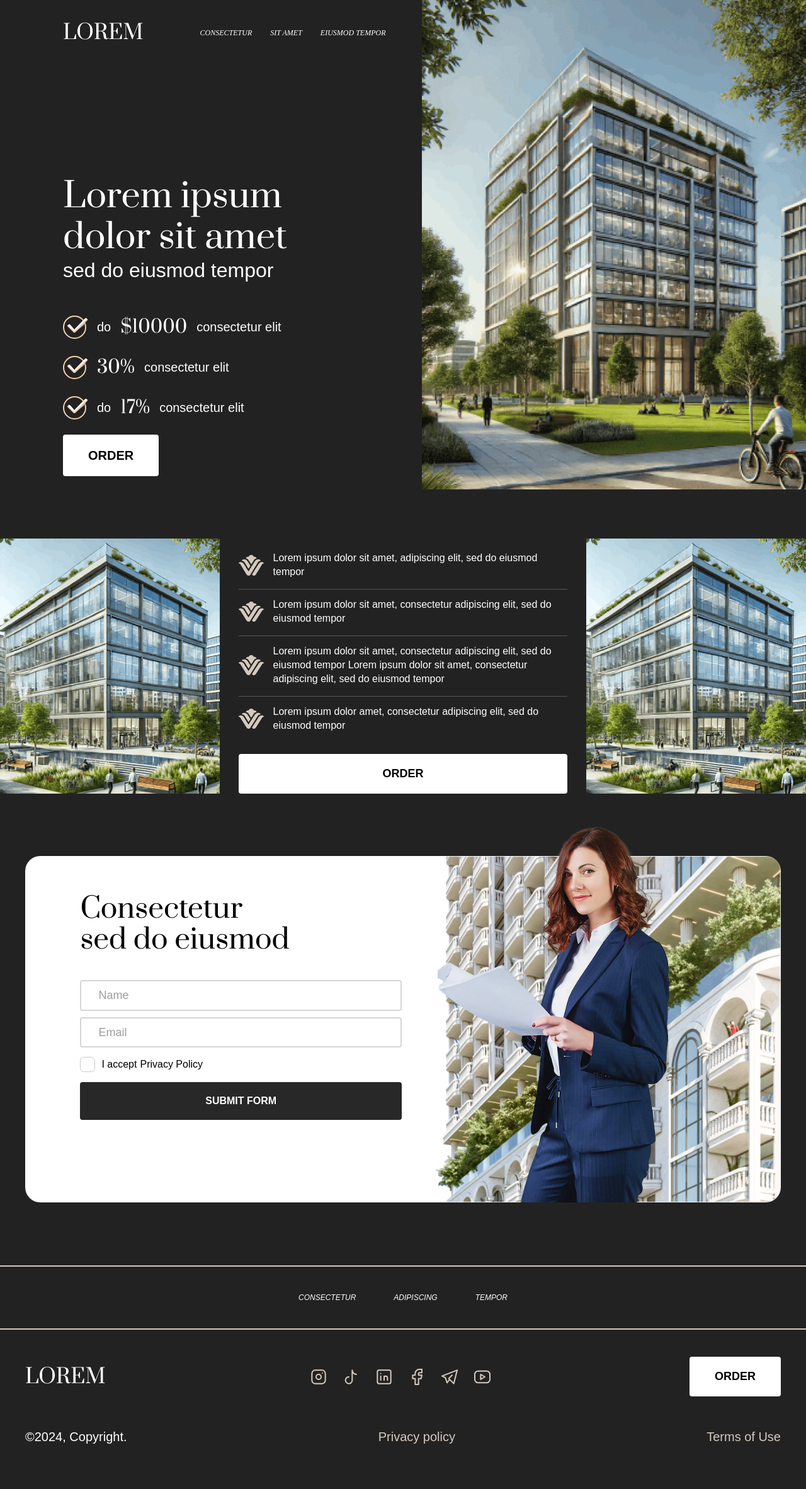
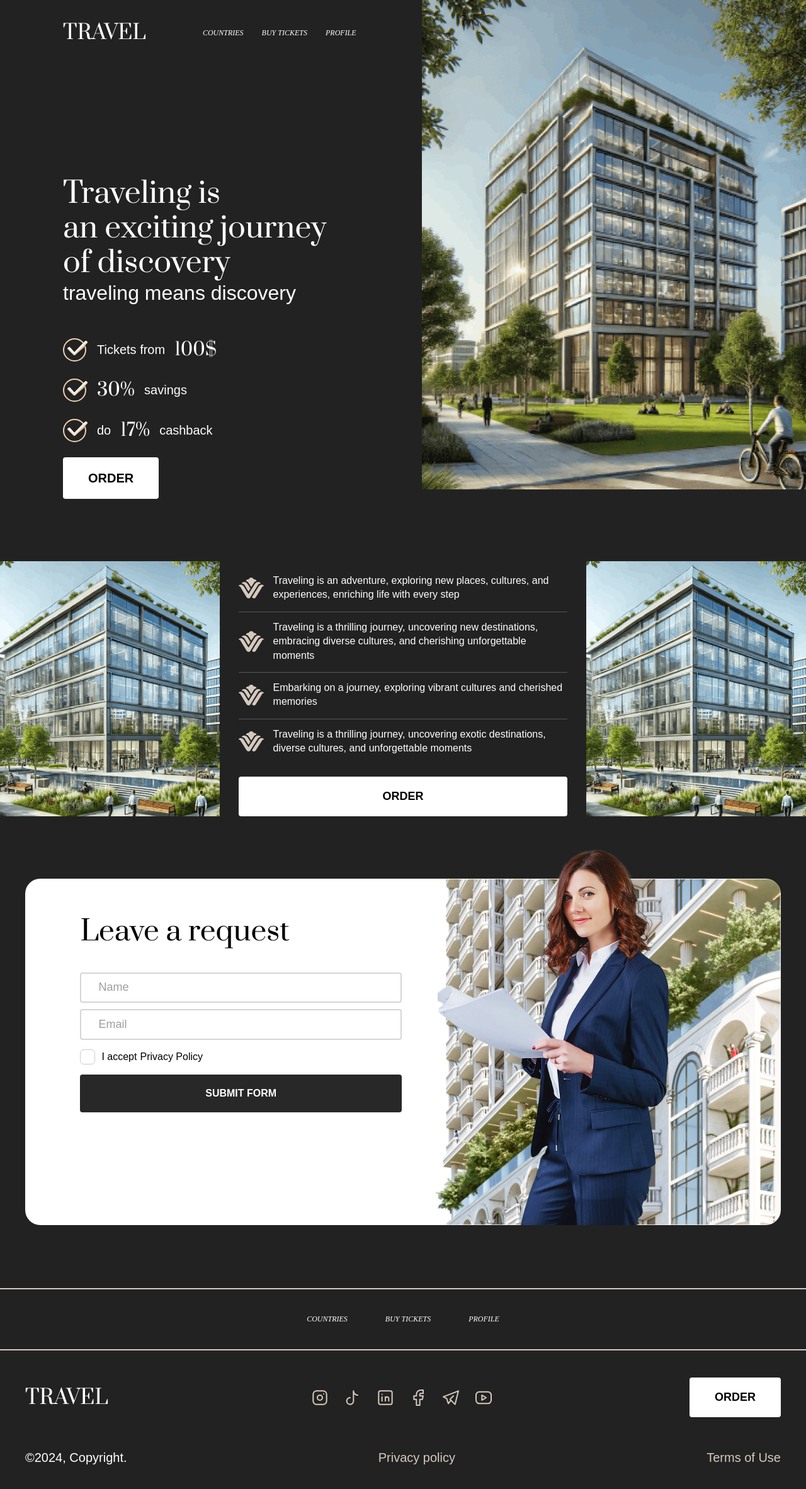
Before and after one commit to abdanila/MST_test, a plain HTML site: page index.html in a window 1280 px wide. Shown: the whole page at 63% size. Before the commit the page ends 2336 px from the top, so only its background shows below. Drawn offline with Linux system fonts and the light colour scheme.

Commit message:
Доработка верстки и рерайт текста

```diff
--- a/index.html
+++ b/index.html
@@ -11,14 +11,14 @@
         <div class="container">
             <div class="header__content">
                 <div class="header__content-logo">
-                    <a href="#!" class="logo__link"><p class="logo-text">LOREM</p></a>
+                    <a href="#!" class="logo__link"><p class="logo-text">TRAVEL</p></a>
                 </div>
                 <div class="header__items pc">
                     <ul class="header__ul">
-                        <a href="#!" class="header__li__link"><li class="header__li">CONSECTETUR</li></a>
-                       <a href="#!" class="header__li__link"> <li class="header__li">SIT AMET</li></a>
-                        <a href="#!" class="header__li__link"><li class="header__li">EIUSMOD TEMPOR</li></a>
-                    </ul>
+                        <a href="#!" class="header__li__link"><li class="header__li">Countries</li></a>
+                        <a href="#!" class="header__li__link"> <li class="header__li">Buy tickets</li></a>
+                        <a href="#!" class="header__li__link"><li class="header__li">Profile</li></a>
+                </ul>
                 </div>
                 <div class="header__content__bm__btn mob">
                     <span class="bm__line"></span>
@@ -28,9 +28,9 @@
                 <div class="header__content__bm mob none">
                     <div class="header__items">
                         <ul class="header__ul">
-                            <a href="#!" class="header__li__link"><li class="header__li">CONSECTETUR</li></a>
-                           <a href="#!" class="header__li__link"> <li class="header__li">SIT AMET</li></a>
-                            <a href="#!" class="header__li__link"><li class="header__li">EIUSMOD TEMPOR</li></a>
+                            <a href="#!" class="header__li__link"><li class="header__li">Countries</li></a>
+                            <a href="#!" class="header__li__link"> <li class="header__li">Buy tickets</li></a>
+                            <a href="#!" class="header__li__link"><li class="header__li">Profile</li></a>
                         </ul>
                     </div>
                 </div>
@@ -38,7 +38,7 @@
                     <div class="footer__bottom">
                         <div class="footer__bottom__content">
                                 <div class="header__content-logo">
-                                    <a href="#!" class="logo__link"><p class="logo-text">LOREM</p></a>
+                                    <a href="#!" class="logo__link"><p class="logo-text">TRAVEL</p></a>
                                 </div>
                                 <div class="footer__bottom__content__link">
                                     <a href="#!" class="footer__img__link"><img src="./img/logo/Component icons.svg" alt="inst" class="footer__img__link"></a>
@@ -64,12 +64,12 @@
     <section class="banner">
         <div class="container">
             <div class="banner__content">
-                <h1 class="banner__content__title">Lorem ipsum<br>dolor sit amet</h1>
-                <p class="banner__content__subtitle">sed do eiusmod tempor</p>
+                <h1 class="banner__content__title">Traveling is<br>an exciting journey<br>of discovery</h1>
+                <p class="banner__content__subtitle">traveling means discovery</p>
                 <div class="banner__content__price__items">
-                    <div class="banner__content__price"><img src="./img/tick_ssoz1sn9kkb8 2.svg" alt="ok"><p class="banner__content__price__text">do<span class="banner__content__price__num">$10000</span>consectetur elit</p></div>
-                    <div class="banner__content__price"><img src="./img/tick_ssoz1sn9kkb8 2.svg" alt="ok"><p class="banner__content__price__text"><span class="banner__content__price__num">30%</span>consectetur elit</p></div>
-                    <div class="banner__content__price"><img src="./img/tick_ssoz1sn9kkb8 2.svg" alt="ok"><p class="banner__content__price__text">do<span class="banner__content__price__num">17%</span>consectetur elit</p></div>
+                    <div class="banner__content__price"><img src="./img/tick_ssoz1sn9kkb8 2.svg" alt="ok"><p class="banner__content__price__text">Tickets from<span class="banner__content__price__num">100$</span></p></div>
+                    <div class="banner__content__price"><img src="./img/tick_ssoz1sn9kkb8 2.svg" alt="ok"><p class="banner__content__price__text"><span class="banner__content__price__num">30%</span>savings</p></div>
+                    <div class="banner__content__price"><img src="./img/tick_ssoz1sn9kkb8 2.svg" alt="ok"><p class="banner__content__price__text">do<span class="banner__content__price__num">17%</span>cashback</p></div>
                     <button class="banner__content__order">ORDER</button>
                 </div>
                 <div class="header__banner">
@@ -84,10 +84,10 @@
                 <div class="banner-info__grid__items"><img src="./img/banner-02.png" alt="banner" class="banner-info__grid__items-img"></div>
                 <div class="banner-info__grid__items">
                     <ul class="banner-info__grid__items__list">
-                        <li class="banner-info__grid__items__list__li line"><img src="./img/logo-02.svg" alt="logo" class="banner-info__grid__items__list__li__img"><p class="banner-info__grid__items__list__li__text">Lorem ipsum dolor sit amet, adipiscing elit, sed do eiusmod tempor</p></li>
-                        <li class="banner-info__grid__items__list__li line"><img src="./img/logo-02.svg" alt="logo" class="banner-info__grid__items__list__li__img"><p class="banner-info__grid__items__list__li__text">Lorem ipsum dolor sit amet, consectetur adipiscing elit, sed do eiusmod tempor </p></li>
-                        <li class="banner-info__grid__items__list__li line"><img src="./img/logo-02.svg" alt="logo" class="banner-info__grid__items__list__li__img"><p class="banner-info__grid__items__list__li__text">Lorem ipsum dolor sit amet, consectetur adipiscing elit, sed do eiusmod tempor Lorem ipsum dolor sit amet, consectetur adipiscing elit, sed do eiusmod tempor </p></li>
-                        <li class="banner-info__grid__items__list__li"><img src="./img/logo-02.svg" alt="logo" class="banner-info__grid__items__list__li__img"><p class="banner-info__grid__items__list__li__text">Lorem ipsum dolor amet, consectetur adipiscing elit, sed do eiusmod tempor </p></li>
+                        <li class="banner-info__grid__items__list__li line"><img src="./img/logo-02.svg" alt="logo" class="banner-info__grid__items__list__li__img"><p class="banner-info__grid__items__list__li__text">Traveling is an adventure, exploring new places, cultures, and experiences, enriching life with every step</p></li>
+                        <li class="banner-info__grid__items__list__li line"><img src="./img/logo-02.svg" alt="logo" class="banner-info__grid__items__list__li__img"><p class="banner-info__grid__items__list__li__text">Traveling is a thrilling journey, uncovering new destinations, embracing diverse cultures, and cherishing unforgettable moments</p></li>
+                        <li class="banner-info__grid__items__list__li line"><img src="./img/logo-02.svg" alt="logo" class="banner-info__grid__items__list__li__img"><p class="banner-info__grid__items__list__li__text">Embarking on a journey, exploring vibrant cultures and cherished memories</p></li>
+                        <li class="banner-info__grid__items__list__li"><img src="./img/logo-02.svg" alt="logo" class="banner-info__grid__items__list__li__img"><p class="banner-info__grid__items__list__li__text">Traveling is a thrilling journey, uncovering exotic destinations, diverse cultures, and unforgettable moments</p></li>
                         <li class="banner-info__grid__items__list__li"><button class="banner__content__order">ORDER</button></li>
                     </ul>
                 </div>
@@ -101,7 +101,7 @@
                 <div class="form__content__grid">
                     <div class="form__content__grid__items">
                         <form action="send.php" class="form-base">
-                            <h2 class="form__title">Consectetur<br>sed do eiusmod </h2>
+                            <h2 class="form__title">Leave a request</h2>
                             <div class="form__input-flex">
                             <input type="text" name="name" id="name" class="form__input" placeholder="Name" maxlength="30" required>
                             <input type="email" name="email" id="email" class="form__input" placeholder="Email" pattern="[^@]+@[^@]+\.[a-zA-Z]{2,6}" maxlength="40" required>
@@ -126,16 +126,16 @@
     <footer class="footer">
         <div class="footer__top">
             <ul class="header__ul footer__ul">
-                <a href="#!" class="header__li__link"><li class="header__li footer__li">CONSECTETUR</li></a>
-                <a href="#!" class="header__li__link"> <li class="header__li footer__li">ADIPISCING</li></a>
-                <a href="#!" class="header__li__link"><li class="header__li footer__li">TEMPOR</li></a>
-            </ul>
+                <a href="#!" class="header__li__link"><li class="header__li">Countries</li></a>
+                <a href="#!" class="header__li__link"> <li class="header__li">Buy tickets</li></a>
+                <a href="#!" class="header__li__link"><li class="header__li">Profile</li></a>
+    </ul>
         </div>
         <div class="container-form">
             <div class="footer__bottom">
                 <div class="footer__bottom__content">
                         <div class="header__content-logo">
-                            <a href="#!" class="logo__link"><p class="logo-text">LOREM</p></a>
+                            <a href="#!" class="logo__link"><p class="logo-text">TRAVEL</p></a>
                         </div>
                         <div class="footer__bottom__content__link">
                             <a href="#!" class="footer__img__link"><img src="./img/logo/Component icons.svg" alt="inst" class="footer__img__link"></a>
--- a/style.css
+++ b/style.css
@@ -156,6 +156,7 @@ a{
   color: #fff;
   cursor: pointer;
   font-style: italic;
+  text-transform: uppercase;
 }
 .header__li:hover{
   color: #d4f039;
@@ -826,7 +827,9 @@ a{
     margin-top: 180px;
 }
 .banner__content__title {
-  font-size: 54px;
+  font-size: 46px;
+  position: relative;
+  z-index: 2;
 }
 .banner__content__order {
   padding: 18px 40px;
@@ -883,7 +886,7 @@ a{
 }
 @media(max-width:1024px){
   .container {
-    padding: 0px 0px 0px 50px;
+    padding: 0px 0px 0px 0px;
 }
 .container-form {
   padding: 0px 40px;
@@ -895,9 +898,7 @@ a{
     margin-top: 100px;
 }
   .header__banner img {
-    width: 70%;
-    right: -229px;
-    top: 110px;
+   display: none;
 }
   .banner-info__grid {
     display: grid;
@@ -921,8 +922,6 @@ a{
 .form__content{
   background-size: cover;
 }
-}
-@media(max-width:990px){
   .header__banner img {
     width: 70%;
     right: -229px;
@@ -979,6 +978,45 @@ a{
   bottom: 0;
   right: 163px;
 }
+.banner__content__title{
+  text-align: center;
+}
+.banner__content__subtitle{
+  text-align: center;
+}
+.banner__content__price__items {
+  align-items: center;
+}
+.banner__content__price {
+  width: 220px;
+}
+.header__content{
+  justify-content: center;
+}
+.header__li {
+  font-size: 16px;
+}
+}
+@media(max-width:990px){
+  .banner-info__grid {
+    grid-template-columns: 1fr;
+}
+.banner-info__grid__items__list__li {
+  padding: 0px 30px 10px 30px;
+}
+.banner-info__grid__items-img {
+  width: 100%;
+}
+.banner-info__grid__items__list__li:nth-child(5) {
+  justify-content: center;
+}
+.banner-info__grid__items:nth-child(n+3) {
+  display: none;
+}
+.banner-info__grid__items__list__li button {
+  width: max-content;
+  position: relative;
+}
 }
 @media(max-width:768px){
   .header__banner img{
@@ -1014,10 +1052,6 @@ a{
   display: grid;
   grid-template-columns: 1fr;
   gap: 20px;
-}
-.banner__content__price {
-  width: max-content;
-  width: 297px;
 }
 .form__bg-2 {
   position: absolute;
```
